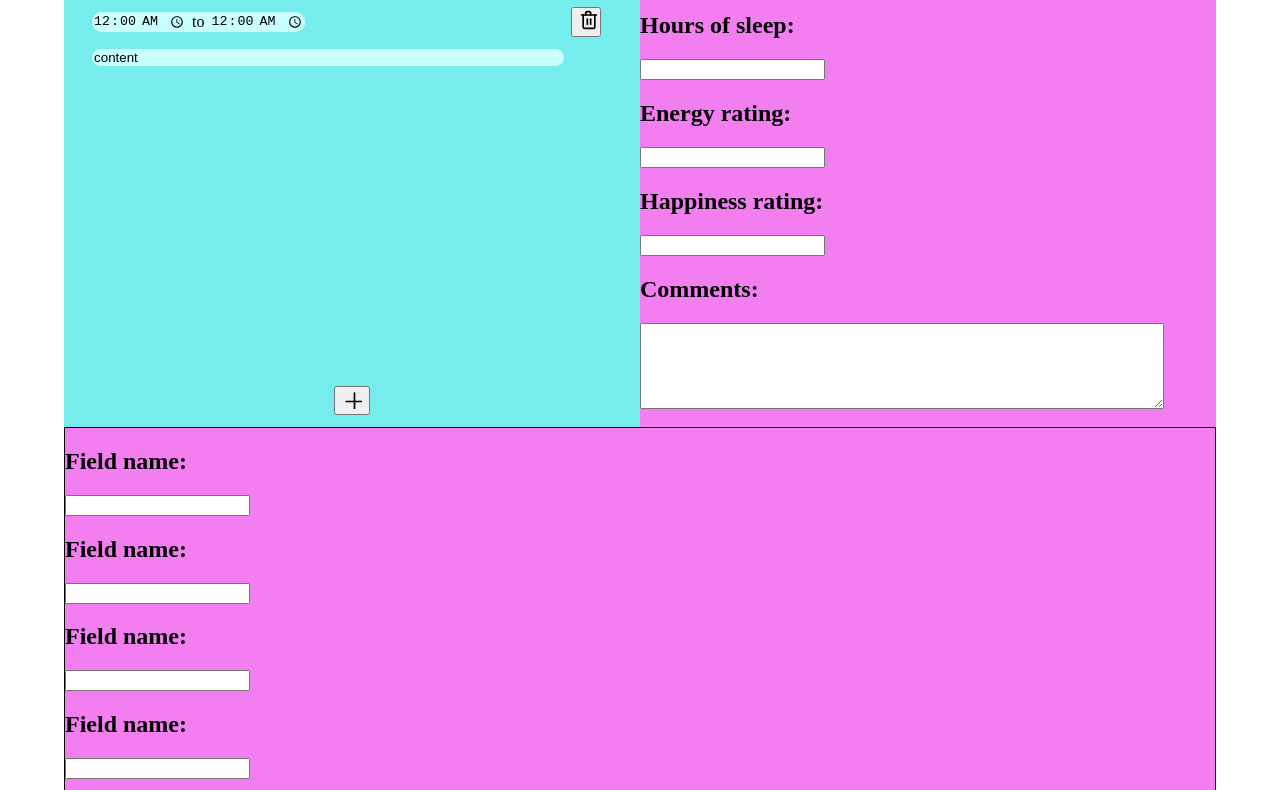
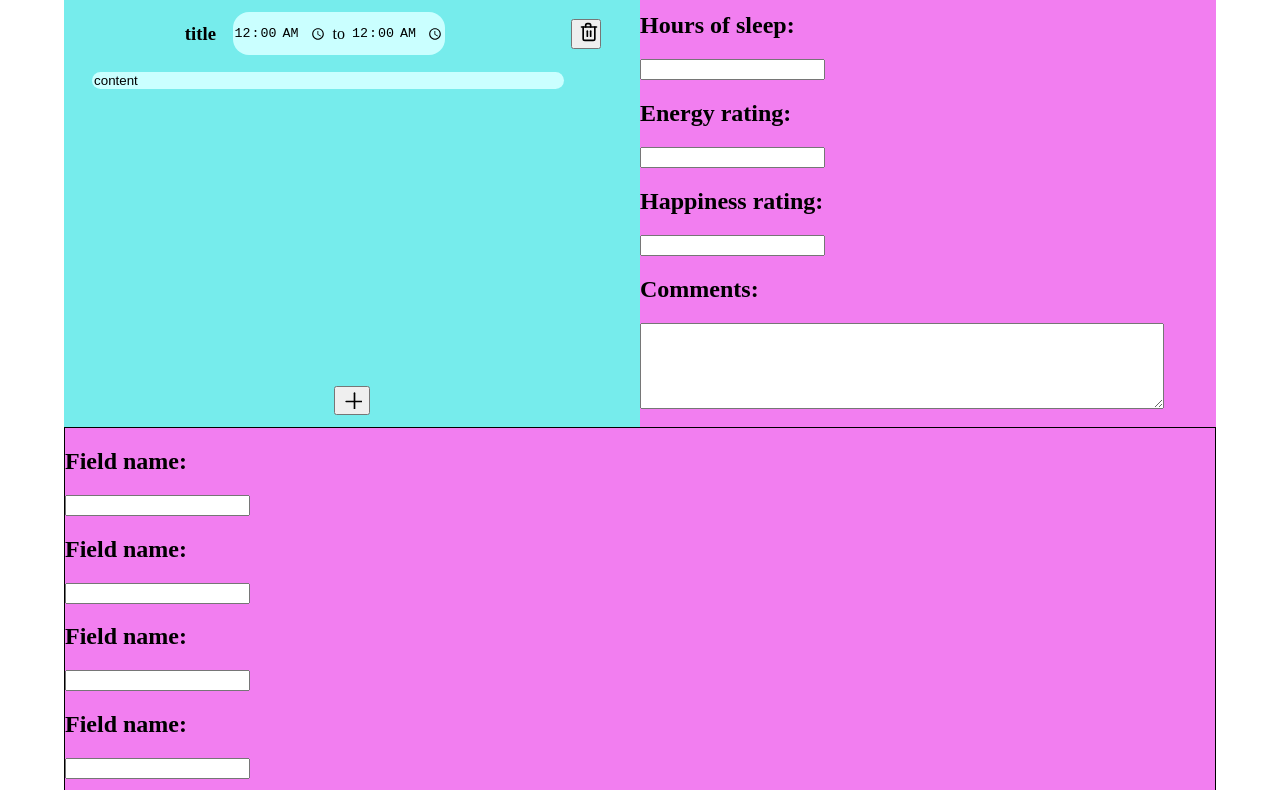
Before and after one commit to Jacob1354/journal, a website: page first-proto/day.html in a window 1280 px wide. Shown: the part 87-877 px from the top of the page. Drawn offline with Linux system fonts and the light colour scheme; files whose address does not match are found by name.

Commit message:
Feat(html/css): Add a title to the activities

```diff
--- a/first-proto/css/day/day_schedule.css
+++ b/first-proto/css/day/day_schedule.css
@@ -16,12 +16,11 @@
     flex-direction: row;
     flex-wrap: wrap;
 }
-.scheduled_activity .activity_remove {
-    width: 30px;
-    height: 30px;
-    margin: auto 5% auto auto;
-    justify-self: flex-end;
+
+.scheduled_activity h3 {
+    margin-left: auto;
 }
+
 
 .scheduled_activity .time_lapse {
     display: flex;
@@ -37,8 +36,16 @@
     background-color: inherit;
     border-radius: inherit;
 }
+
 .scheduled_activity .time_lapse p {
     margin: auto 5px auto 5px;
+}
+
+.scheduled_activity .activity_remove {
+    width: 30px;
+    height: 30px;
+    margin: auto 5% auto auto;
+    justify-self: flex-end;
 }
 
 .scheduled_activity .wrapper {
--- a/first-proto/day.html
+++ b/first-proto/day.html
@@ -27,6 +27,7 @@
         <div class="schedule">
             <div class="scheduled_activities">
                 <div class="scheduled_activity">
+                    <h3>title</h3>
                     <div class="time_lapse">
                         <input class="activity_start_time" type="time" value="00:00" />
                         <p>to</p>
```
